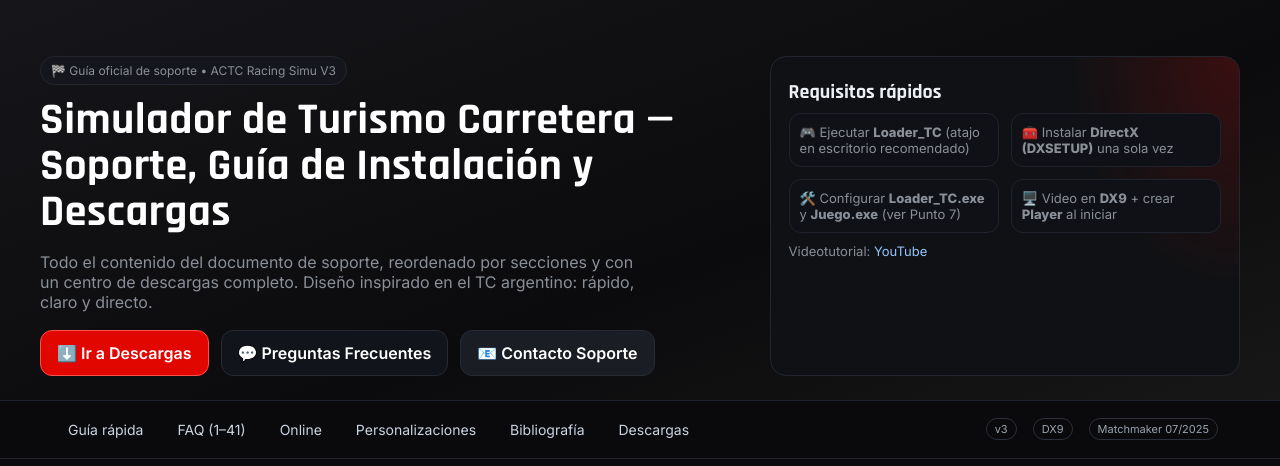
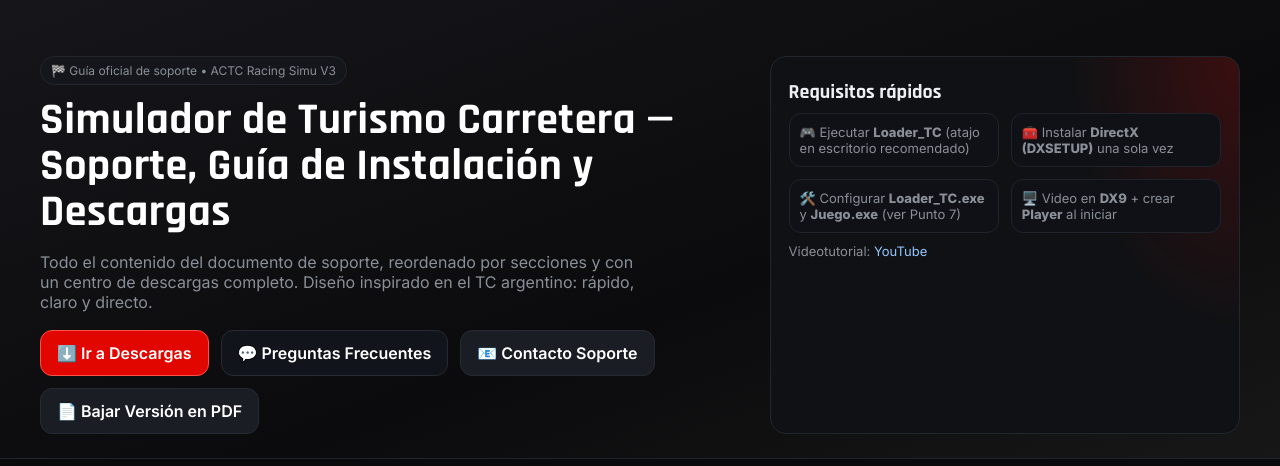
Before and after one commit to maurohn/SimuTCWeb, a website: page public/index.html in a window 1280 px wide. Shown: the top 466 px of the page. Drawn offline with Linux system fonts and the light colour scheme.

Commit message:
Add PDF download button to hero actions

```diff
--- a/public/index.html
+++ b/public/index.html
@@ -72,6 +72,9 @@
           <a class="btn accent" href="#descargas">⬇️ Ir a Descargas</a>
           <a class="btn secondary" href="#faq">💬 Preguntas Frecuentes</a>
           <a class="btn" href="mailto:info@bundlegames.com.ar">📧 Contacto Soporte</a>
+          <a class="btn" href="https://www.bundlegames.com.ar/SoporteSimuTC.pdf" target="_blank" rel="noopener" download>
+            📄 Bajar Versión en PDF
+          </a>
         </div>
       </div>
       <aside class="hero-card">
```
